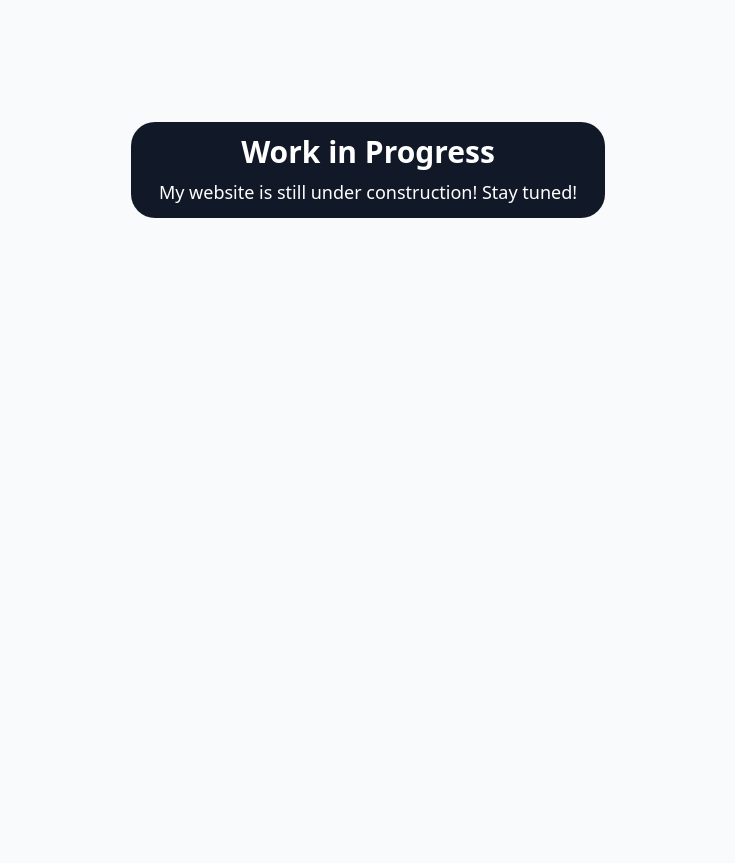
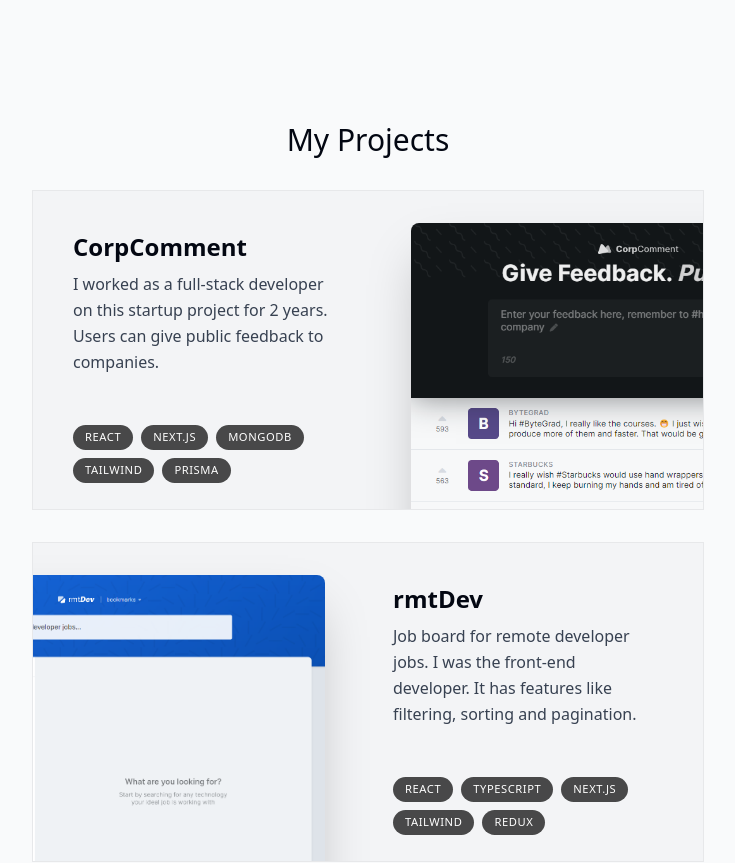
Before and after one commit to zamilbahri/portfolio-website, a Next.js app: page / in a window 1280 px wide. Shown: the part 1280-2143 px from the top of the page, without its empty margins (272-1007 px from the left). Built offline with nearby package versions, Linux system fonts and the light colour scheme.

Commit message:
added projects section

```diff
--- a/app/page.tsx
+++ b/app/page.tsx
@@ -2,6 +2,7 @@
 
 import About from "@/components/about";
 import Intro from "@/components/intro";
+import Projects from "@/components/projects";
 import SectionDivider from "@/components/section-divider";
 import WorkInProgress from "@/components/wip";
 
@@ -11,6 +12,7 @@
 			<Intro />
 			<SectionDivider />
 			<About />
+			<Projects />
 			<WorkInProgress />
 		</main>
   );
--- /dev/null
+++ b/components/project.tsx
@@ -0,0 +1,58 @@
+"use client";
+
+import { projectsData } from '@/lib/data'
+import React, { useRef } from 'react'
+import Image from 'next/image';
+import { useScroll, motion, useTransform } from 'framer-motion';
+
+type ProjectProps = (typeof projectsData)[number];
+
+const Project = ({ title, description, tags, imageUrl }: ProjectProps) => {
+
+	const ref = useRef<HTMLDivElement>(null);
+
+	const {scrollYProgress} = useScroll({
+		target: ref,
+		offset: ["0 1", "1.33 1"]
+	})
+
+	const scaleProgress = useTransform(scrollYProgress, [0, 1], [0.5, 1]);
+	const opacityProgress = useTransform(scrollYProgress, [0, 1], [0.8, 1]);
+
+	return (
+		<motion.div
+			ref={ref}
+			style={{
+				scale: scaleProgress,
+				opacity: opacityProgress
+			}}
+			className='group mb-3 sm:mb-8 last:mb-0'
+		>
+			<section
+				className='bg-gray-100 max-w-[42rem] border border-black/5 overflow-hidden sm:pr-8 relative sm:h-[20rem] text-left mb-3 sm:mb-8 last:mb-0 group-even:pl-8 hover:bg-gray-200 transition'>
+				<div className='pt-4 pb-7 px-5 sm:pl-10 sm:pr-2 sm:pt-10 sm:max-w-[50%] sm:h-[20rem] flex flex-col h-full group-even:ml-[18rem]'>
+					<h3 className='text-2xl font-semibold'>{title}</h3>
+					<p className='mt-2 leading-relaxed text-gray-700'>{description}</p>
+					<ul className='flex flex-wrap mt-4 gap-2 sm:mt-auto'>{tags.map((tag, index) => (
+						<li className='bg-black/[0.7] px-3 py-1 text-[0.7rem] uppercase tracking-wider text-white rounded-full' key={index}>{tag}</li>
+					))}</ul>
+				</div>
+				<Image src={imageUrl} alt="Project I worked on" quality={95}
+					className='absolute top-8 -right-40 w-[28.25rem] rounded-t-lg shadow-2xl
+					transition
+					group-hover:scale-[1.04]
+					group-hover:-translate-x-3
+					group-hover:translate-y-3
+					group-hover:-rotate-2
+					group-even:group-hover:translate-x-3
+					group-even:group-hover:translate-y-3
+					group-even:group-hover:rotate-2
+					group-even:right-[initial]
+					group-even:-left-40'
+				/>
+			</section>
+		</motion.div>
+	)
+}
+
+export default Project
--- /dev/null
+++ b/components/projects.tsx
@@ -0,0 +1,23 @@
+import React from 'react'
+import SectionHeading from './section-heading'
+import { projectsData } from '@/lib/data'
+import Project from './project'
+
+const Projects = () => {
+	return (
+		<section id="projects" className='scroll-mt-28 mb-28 text-center'>
+			<SectionHeading>My Projects</SectionHeading>
+			<div>
+				{
+					projectsData.map((project, index) => (
+						<React.Fragment key={index}>
+							<Project {...project} />
+						</React.Fragment>
+					))
+				}
+			</div>
+		</section>
+	)
+}
+
+export default Projects
```
